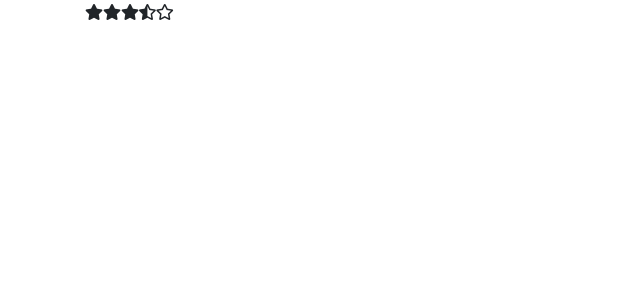
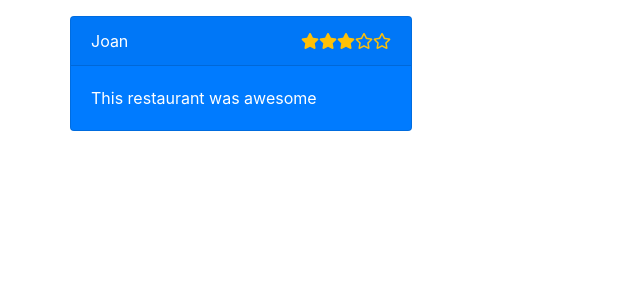
Before and after one commit to Moroco19/pern_fcc_yt, a React (Create React App) app in the folder client/: page /restaurants/1 in a window 1280 px wide. Shown: the top 300 px of the page, without its empty margins (0-640 px from the left). Built offline with nearby package versions, Linux system fonts and the light colour scheme; no server answers.

Commit message:
created reviews and star rating, still in progress

```diff
--- /dev/null
+++ b/client/src/components/Reviews.jsx
@@ -0,0 +1,20 @@
+import React from 'react'
+import StarRating from './StarRating';
+
+const Reviews = () => {
+  return (
+    <div className="row row-cols-3 mb-2">
+        <div className="card text-white bg-primary mb-3 mr-4" style={{maxWidth: "30%"}}>
+            <div className="card-header d-flex justify-content-between">
+                <span>Joan</span>
+                <span><StarRating rating={3} /></span>
+            </div>
+            <div className="card-body">
+                <p className="card-text">This restaurant was awesome</p>
+            </div>
+        </div>
+    </div>
+  )
+}
+
+export default Reviews;
--- a/client/src/components/StarRating.jsx
+++ b/client/src/components/StarRating.jsx
@@ -4,11 +4,11 @@
     const stars = [];
     for(let i = 1; i <=5; i++) {
         if (i <= rating) {
-            stars.push(<i class="fas fa-star"></i>)
+            stars.push(<i class="fas fa-star text-warning"></i>)
         } else if(i === Math.ceil(rating) && !Number.isInteger(rating)) {
-            stars.push(<i class="fas fa-star-half-alt"></i>)
+            stars.push(<i class="fas fa-star-half-alt text-warning"></i>)
         } else {
-            stars.push(<i class="far fa-star"></i>)
+            stars.push(<i class="far fa-star text-warning"></i>)
         }
     }
 
--- a/client/src/routes/RestaurantDetailPage.jsx
+++ b/client/src/routes/RestaurantDetailPage.jsx
@@ -1,6 +1,7 @@
 import React, { useContext, useEffect } from 'react'
 import { useParams } from 'react-router-dom';
 import RestaurantFinder from '../apis/RestaurantFinder';
+import Reviews from '../components/Reviews';
 import StarRating from '../components/StarRating';
 import { RestaurantsContext } from '../context/RestaurantsContext';
 
@@ -22,7 +23,13 @@
 
   return (
     <div>
-        {selectedRestaurant && <StarRating rating={3.7}/>}
+        {selectedRestaurant && (
+          <>
+            <div className="mt-3">
+              <Reviews />
+            </div>
+          </>
+        )}
     </div>
   )
 }
```
